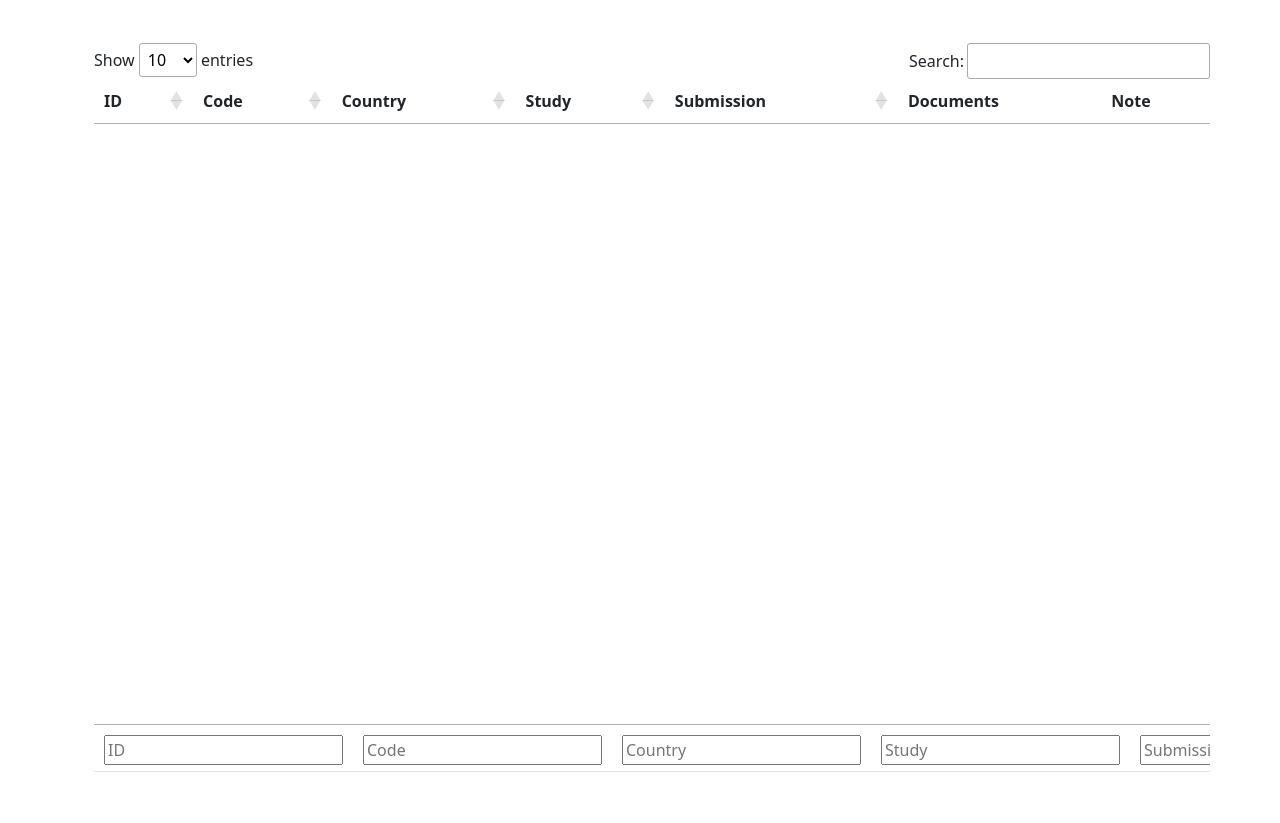
After one commit to PaYatma/LoginApp, a Flask app: template templates/zero.html in a window 1280 px wide. The commit adds this page. Shown: the part 87-910 px from the top of the page. Run offline with Flask 2, Linux system fonts and the light colour scheme; the template is opened without the code that fills it, so the values that code supplies are empty; some libraries are stand-ins or nearby versions.

```diff
--- a/static/navbar.css
+++ b/static/navbar.css
@@ -1,6 +1,7 @@
 nav{
 background: url(https://jeromeobiols.com/wordpress/wp-content/uploads/30122016_JOB5054F_Lever_Brenva-1920.jpg) no-repeat;
 overflow: auto;
+position:relative;
 }
 
 .logo img{
--- /dev/null
+++ b/static/zero.css
@@ -0,0 +1,6 @@
+html,
+body{
+  margin: 0;
+  padding: 0;
+  background: rgb(232, 237, 249);
+}
--- a/templates/home.html
+++ b/templates/home.html
@@ -1,5 +1,4 @@
 {% extends 'base.html' %}
-
 {% block content %}
 
 <link rel="stylesheet" href="{{url_for('.static', filename='home.css')}}">
--- a/templates/navbar.html
+++ b/templates/navbar.html
@@ -1,7 +1,9 @@
+<!doctype html>
+
 <link rel="stylesheet" href="{{url_for('.static', filename='navbar.css')}}">
 
-<nav class="navbar navbar-expand-lg bg-light">
-    <div class="container-fluid">
+<nav class="navbar navbar-expand-sm bg-light">
+    <div class="container-fluid" id="mynav">
       <a class="navbar-brand" href="{{url_for('home')}}"><img src="../static/logo.png" width="300" height="60"></a>
       <button class="navbar-toggler" type="button" data-bs-toggle="collapse" data-bs-target="#navbarNav" aria-controls="navbarNav" aria-expanded="false" aria-label="Toggle navigation">
         <span class="navbar-toggler-icon"></span>
--- a/templates/profile.html
+++ b/templates/profile.html
@@ -1,7 +1,7 @@
-  <link rel="stylesheet" href="{{url_for('.static', filename='profile.css')}}">
+<link rel="stylesheet" href="{{url_for('.static', filename='profile.css')}}">
 
-  {% extends 'base.html' %}
-  {% block content %}
+{% extends 'base.html' %}
+{% block content %}
 
   <div class="container" id="groupcards">
     <div class="upload-button" style="font-size: 16pt; font-family: Verdana, Geneva, Tahoma, sans-serif;" >
--- /dev/null
+++ b/templates/zero.html
@@ -0,0 +1,101 @@
+{% extends 'base.html' %}
+{% block content %}
+
+  <!-- Local style -->
+
+  <!-- Table filter -->
+  <script type="text/javascript" charset="utf8" src="//code.jquery.com/jquery-3.5.1.js"></script>
+  <script type="text/javascript" charset="utf8" src="//cdn.datatables.net/1.12.1/js/jquery.dataTables.min.js"></script>
+  <link rel="stylesheet" type="text/css" href="//cdn.datatables.net/1.12.1/css/jquery.dataTables.min.css">
+
+
+  <!-- Exportation -->
+  <script type="text/javascript" charset="utf8" src="//code.jquery.com/jquery-3.5.1.js"></script>
+  <script type="text/javascript" charset="utf8" src="//cdn.datatables.net/1.12.1/js/jquery.dataTables.min.js"></script>
+  <script type="text/javascript" charset="utf8" src="//cdn.datatables.net/buttons/2.2.3/js/dataTables.buttons.min.js"></script>
+  <script type="text/javascript" charset="utf8" src="//cdnjs.cloudflare.com/ajax/libs/jszip/3.1.3/jszip.min.js"></script>
+  <script type="text/javascript" charset="utf8" src="//cdnjs.cloudflare.com/ajax/libs/pdfmake/0.1.53/pdfmake.min.js"></script>
+  <script type="text/javascript" charset="utf8" src="//cdnjs.cloudflare.com/ajax/libs/pdfmake/0.1.53/vfs_fonts.js"></script>
+  <script type="text/javascript" charset="utf8" src="//cdn.datatables.net/buttons/2.2.3/js/buttons.html5.min.js"></script>
+  <script type="text/javascript" charset="utf8" src="//cdn.datatables.net/buttons/2.2.3/js/buttons.print.min.js"></script>
+
+  <link rel="stylesheet" type="text/css" href="//cdn.datatables.net/1.12.1/css/jquery.dataTables.min.css">
+  <link rel="stylesheet" type="text/css" href="//cdn.datatables.net/buttons/2.2.3/css/buttons.dataTables.min.css">
+
+
+  <div class="container" id="my_tab" style="width:1400px; height:800px; padding-top: 20px;">
+    <table id="data" class="table">
+      <thead>
+          <tr>
+              <th>ID</th>
+              <th>Code</th>
+              <th>Country</th>
+              <th>Study</th>
+              <th>Submission</th>
+              <th>Documents</th>
+              <th>Note</th>
+          </tr>
+      </thead>
+
+      <tfoot>
+          <tr>
+            <th>ID</th>
+            <th>Code</th>
+            <th>Country</th>
+            <th>Study</th>
+            <th>Submission</th>
+            <th>Documents</th>
+            <th>Note</th>
+          </tr>
+      </tfoot>
+    </table>
+</div>
+
+<script>
+
+$(document).ready(function() {
+
+  // Setup - add a text input to each footer cell
+  $('#data tfoot th').each( function (i) {
+      var title = $('#data thead th').eq( $(this).index() ).text();
+      $(this).html( '<input type="text" placeholder="'+title+'" data-index="'+i+'" />' );
+  } );
+
+  // DataTable
+  var table = $('#data').DataTable({
+      "autoWidth": false,
+      scrollY: "600px",
+      scrollX:true,
+      'lengthMenu': [[10, 25, 50, 75, 100, 2**32], [10, 25, 50, 75, 100, "All"]],  // 32 bytes integer => the higest integer of our machine
+      'dom': 'lBfrtip',
+      buttons: ['copy', 'csv', 'excel', 'pdf', 'print'],
+      'processing': true,
+      'serverMethod': 'post',
+      'ajax': {
+          'url':'/europe/'
+          },
+      'serverSide': true,
+      'columns': [
+          {data:'ID'},
+          {data:'Code'},
+          {data:'Country'},
+          {data:'Study'},
+          {data:'Submission'},
+          {data:'Documents', orderable:false},
+          {data:'Note', orderable:false},
+          ],
+      });
+
+  // Filter event handler
+  $( table.table().container() ).on('keyup', 'tfoot input', function () {
+      table
+          .column( $(this).data('index') )
+          .search( this.value )
+          .draw();
+  });
+
+});
+
+</script>
+
+{% endblock %}
```
Also changed, not shown: api.py (+7 -1 lines), static/images/wero.css (added, +52 -0 lines), static/index.css (+11 -12 lines), templates/index.html (+4 -6 lines).
